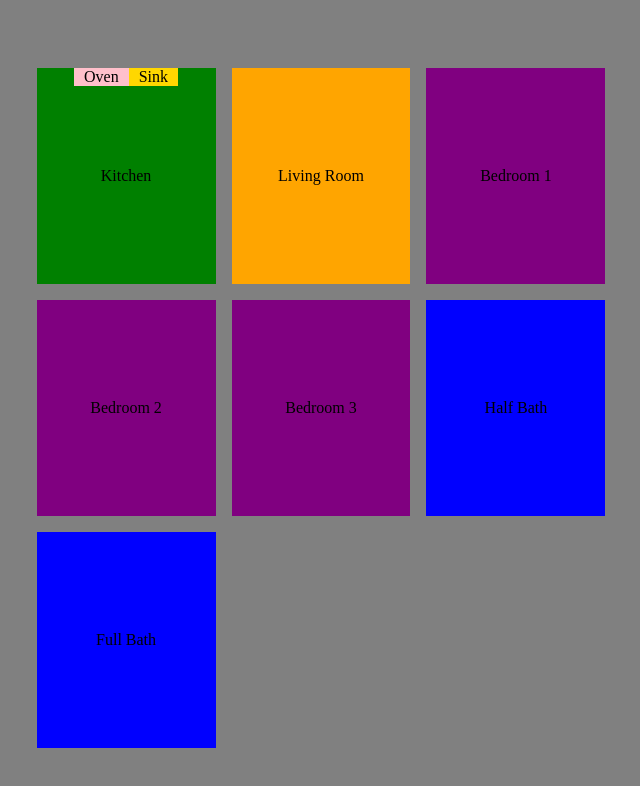
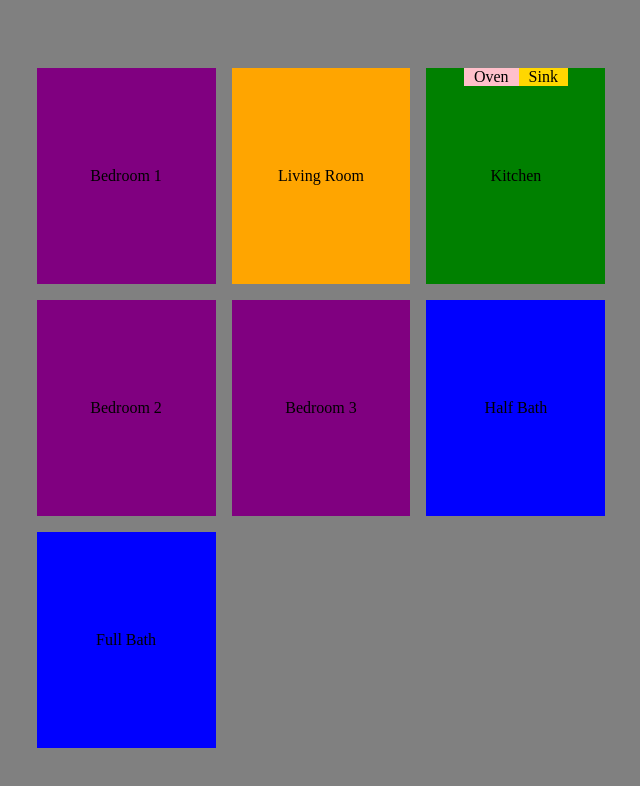
Before and after one commit to saraehutch94/react-floor-plan, a React (Create React App) app: page / in a window 1280 px wide. Shown: the top 786 px of the page, without its empty margins (319-959 px from the left). Built offline with nearby package versions, Linux system fonts and the light colour scheme.

Commit message:
re-arrange top row of grid

```diff
--- a/src/components/FloorPlan/index.js
+++ b/src/components/FloorPlan/index.js
@@ -7,9 +7,9 @@ import Bathroom from "../Bathroom";
 function FloorPlan() {
   return (
     <div className="grid-wrapper">
+      <Bedroom bedNum={1} />
+      <LivingRoom />
       <Kitchen />
-      <LivingRoom />
-      <Bedroom bedNum={1} />
       <Bedroom bedNum={2} />
       <Bedroom bedNum={3} />
       <Bathroom size={"Half"} />
```
